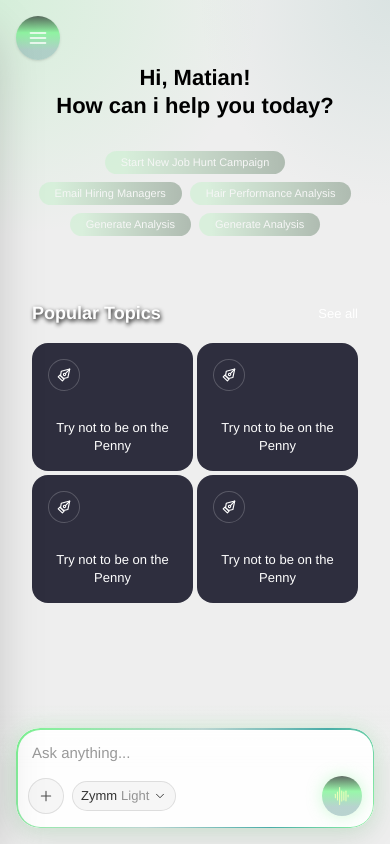
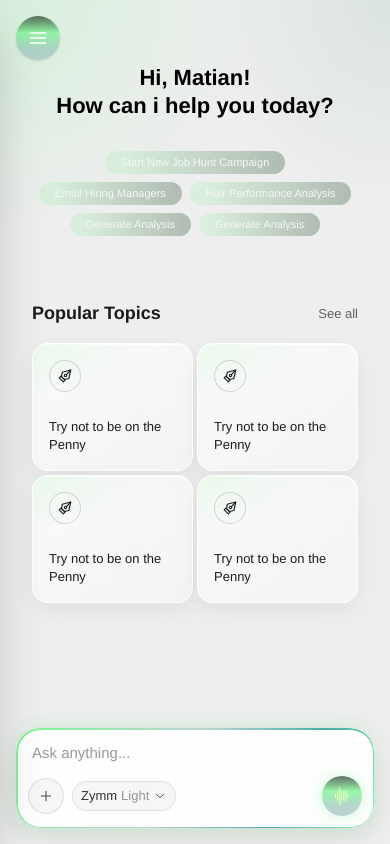
Before and after one commit to Nisha-developers/Zymm-design-, a React (Vite) app: page / in a window 390 px wide. Built offline with nearby package versions, Linux system fonts and the light colour scheme.

Commit message:
glassmorphic bg cards

```diff
--- a/src/components/PopularTopics.jsx
+++ b/src/components/PopularTopics.jsx
@@ -15,10 +15,10 @@ setRepeatIcons((prev)=>[...prev, 5, 6, 7])
   return (
     <div className="mt-8 px-4 mb-24 md:mx-auto md:w-full md:max-w-[960px] md:hidden">
       <div className="flex justify-between items-center mb-4">
-      <h2 className="text-white text-[18px] md:mt-8 font-semibold [text-shadow:1px_2px_4px_rgba(0,0,0,1)]">
+      <h2 className="text-[#1B1B1B] text-[18px] md:mt-8 font-semibold dark:text-white dark:[text-shadow:1px_2px_4px_rgba(0,0,0,1)]">
   Popular Topics
 </h2>
-        <button className={`text-white text-[13px] cursor-pointer ${seeAll ? 'hidden' : ''} `} onClick={viewAll}>See all</button>
+        <button className={`text-black/60 dark:text-white text-[13px] cursor-pointer ${seeAll ? 'hidden' : ''} `} onClick={viewAll}>See all</button>
       </div>
 
       <div className="grid grid-cols-2 gap-1 md:grid-cols-4 md:gap-3">
@@ -31,22 +31,22 @@ setRepeatIcons((prev)=>[...prev, 5, 6, 7])
                 state: { initialMessage: 'Try not to be on the Penny' },
               })
             }
-            className="bg-popular-bg rounded-2xl p-4 flex flex-col justify-between"
+            className="glass-card rounded-2xl p-4 flex flex-col justify-between text-left"
             style={{height: '128px' }}
           >
             {/* Icon container with exact angle */}
             <div
-              className="w-8 h-8 rounded-full border border-white/20 flex items-center justify-center"
+              className="w-8 h-8 rounded-full border border-black/15 dark:border-white/20 flex items-center justify-center text-[#1B1B1B] dark:text-white"
               style={{ transform: 'rotate(88.85deg)' }}
             >
-              <svg width="14" height="14" viewBox="0 0 24 24" fill="none" stroke="white" strokeWidth="2" strokeLinecap="round" strokeLinejoin="round">
+              <svg width="14" height="14" viewBox="0 0 24 24" fill="none" stroke="currentColor" strokeWidth="2" strokeLinecap="round" strokeLinejoin="round">
                 <path d="M12 19l7-7 3 3-7 7-3-3z"></path>
                 <path d="M18 13l-1.5-7.5L2 2l3.5 14.5L13 18l5-5z"></path>
                 <path d="M2 2l7.586 7.586"></path>
                 <circle cx="11" cy="11" r="2"></circle>
               </svg>
             </div>
-            <p className="text-white self-start text-[13px] leading-snug">
+            <p className="text-[#1B1B1B] dark:text-white self-start text-[13px] leading-snug">
               Try not to be on the Penny
             </p>
           </button>
--- a/src/index.css
+++ b/src/index.css
@@ -217,3 +217,28 @@ body {
 .thin-scroll::-webkit-scrollbar-thumb { background: rgba(0, 0, 0, 0.25); border-radius: 999px; }
 .dark .thin-scroll::-webkit-scrollbar-thumb { background: rgba(255, 255, 255, 0.28); }
 .thin-scroll::-webkit-scrollbar-button { display: none; height: 0; }
+
+/* Popular Topics cards (mobile home): frosted glass instead of a solid fill. */
+.glass-card {
+  position: relative;
+  overflow: hidden;
+  background: linear-gradient(145deg, rgba(255, 255, 255, 0.7), rgba(255, 255, 255, 0.35));
+  border: 1px solid rgba(255, 255, 255, 0.8);
+  box-shadow: 0 8px 24px rgba(0, 0, 0, 0.06), inset 0 1px 0 rgba(255, 255, 255, 0.9);
+  -webkit-backdrop-filter: blur(18px) saturate(140%);
+  backdrop-filter: blur(18px) saturate(140%);
+}
+.dark .glass-card {
+  background: linear-gradient(145deg, rgba(255, 255, 255, 0.09), rgba(255, 255, 255, 0.025));
+  border-color: rgba(255, 255, 255, 0.1);
+  box-shadow: 0 10px 30px rgba(0, 0, 0, 0.35), inset 0 1px 0 rgba(255, 255, 255, 0.12);
+}
+/* soft green sheen in the top-left corner, matching the page glow */
+.glass-card::before {
+  content: "";
+  position: absolute;
+  inset: 0;
+  background: radial-gradient(120% 80% at 0% 0%, rgba(117, 244, 140, 0.12), transparent 55%);
+  pointer-events: none;
+}
+.glass-card > * { position: relative; }
```
